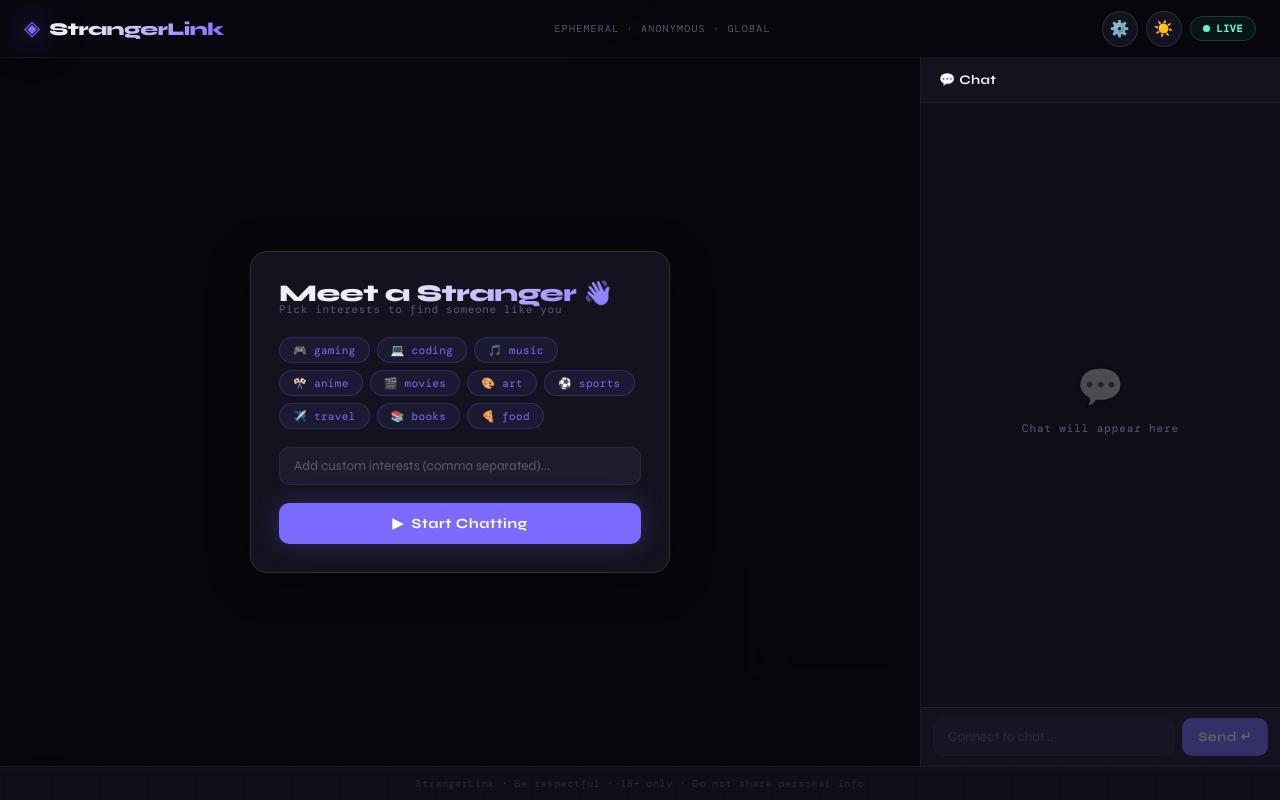
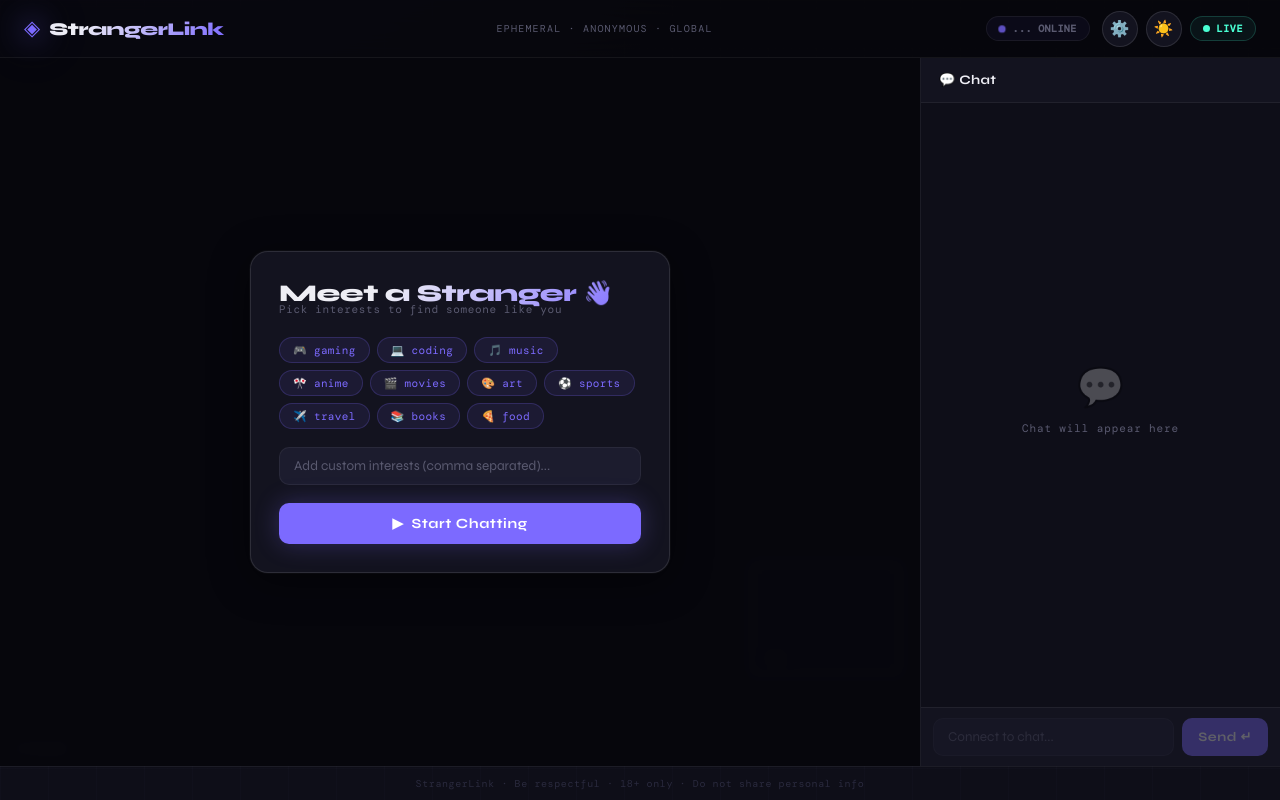
Before and after one commit to itzdevilsunny/omgl-live, a Next.js app: page / in a window 1280 px wide. Built offline with nearby package versions, Linux system fonts and the light colour scheme.

Commit message:
feat: reliable heartbeat matchmaking + trending tags + live online count + connection provider indicator

```diff
--- a/components/StrangerLinkApp.js
+++ b/components/StrangerLinkApp.js
@@ -53,6 +53,9 @@ export default function StrangerLinkApp() {
   const [selectedVideo, setSelectedVideo] = useState('');    // 🆕 chosen cameraId
   const [selectedAudio, setSelectedAudio] = useState('');    // 🆕 chosen micId
   const [audioLevel,    setAudioLevel]    = useState(0);     // 🆕 for visualizer
+  const [onlineCount,   setOnlineCount]   = useState(0);     // 🆕 total users
+  const [trendingTags,  setTrendingTags]  = useState([]);    // 🆕 popular interests
+  const [connType,      setConnType]      = useState('Direct'); // 🆕 P2P or Relay
 
   const [userId] = useState(() => {
     if (typeof window !== 'undefined') {
@@ -261,7 +264,11 @@ export default function StrangerLinkApp() {
     };
 
     pc.onicecandidate = (e) => {
-      if (e.candidate && partnerIdRef.current) {
+      if (e.candidate) {
+        // 🆕 Connection quality check
+        if (e.candidate.candidate.includes('relay')) setConnType('Relay (Secure)');
+        else if (e.candidate.candidate.includes('srflx')) setConnType('P2P (Direct)');
+
         fetch('/api/signal', {
           method: 'POST',
           headers: { 'Content-Type': 'application/json' },
@@ -420,11 +427,14 @@ export default function StrangerLinkApp() {
 
     async function doJoin() {
       try {
-        await fetch('/api/join', {
+        const res = await fetch('/api/join', {
           method: 'POST',
           headers: { 'Content-Type': 'application/json' },
           body: JSON.stringify({ userId, interests: getInterestsArray() }),
         });
+        const data = await res.json();
+        if (data.onlineCount) setOnlineCount(data.onlineCount);
+        if (data.trending) setTrendingTags(data.trending);
       } catch {}
     }
     doJoin();
@@ -580,6 +590,12 @@ export default function StrangerLinkApp() {
           <div className={styles.tagline}>EPHEMERAL · ANONYMOUS · GLOBAL</div>
 
           <div className={styles.headerActions}>
+            {/* 🆕 Online count */}
+            <div className={styles.onlineBadge}>
+              <span className={styles.onlineDot} />
+              <span className={styles.onlineText}>{onlineCount || '...'} ONLINE</span>
+            </div>
+
             {/* 🆕 Session timer */}
             {isActive && (
               <div className={styles.timerBadge}>
@@ -622,7 +638,7 @@ export default function StrangerLinkApp() {
                 <div className={styles.connectionStatus}>
                   <div className={`${styles.connectionDot} ${isSearching ? styles.connectionDotWaiting : !isActive ? styles.connectionDotOff : ''}`} />
                   <span className={styles.connectionLabel}>
-                    {isSearching ? 'SEARCHING...' : isActive ? 'CONNECTED' : 'DISCONNECTED'}
+                    {isSearching ? 'SEARCHING...' : isActive ? connType.toUpperCase() : 'DISCONNECTED'}
                   </span>
                 </div>
               )}
@@ -707,6 +723,25 @@ export default function StrangerLinkApp() {
                       </button>
                     ))}
                   </div>
+
+                  {/* 🆕 Trending Tags */}
+                  {trendingTags.length > 0 && (
+                    <>
+                      <p className={styles.settingsLabel} style={{ fontSize: '9px', marginBottom: '8px' }}>🔥 Trending Now</p>
+                      <div className={styles.interestTags} style={{ marginBottom: '10px' }}>
+                        {trendingTags.map(tag => (
+                          <button
+                            key={tag}
+                            className={`${styles.tagChip} ${activeTags.includes(tag) ? styles.tagChipActive : ''}`}
+                            style={{ background: 'rgba(250,204,21,0.08)', borderColor: 'rgba(250,204,21,0.2)', color: 'var(--yellow)' }}
+                            onClick={() => toggleTag(tag)}
+                          >
+                            #{tag}
+                          </button>
+                        ))}
+                      </div>
+                    </>
+                  )}
                   <input
                     type="text"
                     placeholder="Add custom interests (comma separated)..."
--- a/pages/api/join.js
+++ b/pages/api/join.js
@@ -14,6 +14,8 @@ const redis = new Redis({
   token: process.env.UPSTASH_REDIS_REST_TOKEN,
 });
 
+const HEARTBEAT_WINDOW_MS = 5500; // 5.5s timeout (pings are every 2s)
+
 export default async function handler(req, res) {
   if (req.method !== 'POST') return res.status(405).json({ error: 'Method not allowed' });
 
@@ -21,63 +23,76 @@ export default async function handler(req, res) {
     const { userId, interests } = req.body;
     if (!userId) return res.status(400).json({ error: 'userId required' });
 
-    // 1. Try to match by interests (if any)
+    const now = Date.now();
+    const minTime = now - HEARTBEAT_WINDOW_MS;
+
+    // 1. Update Heartbeat
+    await redis.zadd('active_queue', { score: now, member: userId });
+
+    // 2. Fetch Trending Tags (Top 12)
+    const trending = await redis.zrevrange('trending_tags', 0, 11);
+    const onlineCount = await redis.zcount('active_queue', minTime, '+inf');
+
+    // 3. Matchmaking by interests
     if (interests && Array.isArray(interests) && interests.length > 0) {
       for (const tag of interests) {
         const sanitizedTag = tag.toLowerCase().trim();
         if (!sanitizedTag) continue;
 
-        const partnerId = await redis.spop(`waiting_tag:${sanitizedTag}`);
-        if (partnerId && partnerId !== userId) {
-          const roomId = `room-${Date.now()}-${Math.random().toString(36).slice(2)}`;
+        // Find an active user in this tag who isn't me
+        const candidates = await redis.zrangebyscore(`waiting_tag:${sanitizedTag}`, minTime, '+inf', { offset: 0, count: 10 });
+        const partnerId = candidates.find(id => id !== userId);
 
-          // ✅ FIX: Only ONE peer is initiator. The newly-matched user (partnerId)
-          // is the initiator (they create the offer). The waiting user (userId) is the answerer.
-          await pusher.trigger(`user-${userId}`, 'matched', { roomId, isInitiator: false, partnerId });
-          await pusher.trigger(`user-${partnerId}`, 'matched', { roomId, isInitiator: true, partnerId: userId });
+        if (partnerId) {
+          // Atomic grab
+          const removed = await redis.zrem(`waiting_tag:${sanitizedTag}`, partnerId);
+          if (removed) {
+            const roomId = `room-i-${now}-${Math.random().toString(36).slice(2, 6)}`;
 
-          for (const otherTag of interests) {
-            await redis.srem(`waiting_tag:${otherTag.toLowerCase().trim()}`, userId);
+            // Trigger both
+            await pusher.trigger(`user-${userId}`, 'matched', { roomId, isInitiator: false, partnerId });
+            await pusher.trigger(`user-${partnerId}`, 'matched', { roomId, isInitiator: true, partnerId: userId });
+
+            // Cleanup my own presence
+            await redis.zrem('active_queue', userId);
+            await redis.zrem('active_queue', partnerId);
+            for (const t of interests) await redis.zrem(`waiting_tag:${t.toLowerCase().trim()}`, userId);
+
+            return res.status(200).json({ waiting: false, partnerId, trending, onlineCount });
           }
-          await redis.srem('waiting_users', userId);
-
-          return res.status(200).json({ waiting: false, partnerId });
         }
       }
 
+      // Add self to tag queues
       for (const tag of interests) {
         const sanitizedTag = tag.toLowerCase().trim();
         if (sanitizedTag) {
-          await redis.sadd(`waiting_tag:${sanitizedTag}`, userId);
-          await redis.expire(`waiting_tag:${sanitizedTag}`, 60);
+          await redis.zadd(`waiting_tag:${sanitizedTag}`, { score: now, member: userId });
+          await redis.expire(`waiting_tag:${sanitizedTag}`, 10);
           await redis.zincrby('trending_tags', 1, sanitizedTag);
         }
       }
     }
 
-    // 2. Global Fallback / Default Matching
-    const partnerId = await redis.spop('waiting_users');
-    if (partnerId && partnerId !== userId) {
-      const roomId = `room-${Date.now()}-${Math.random().toString(36).slice(2)}`;
+    // 4. Global Matchmaking (fallback)
+    const globalCandidates = await redis.zrangebyscore('active_queue', minTime, '+inf', { offset: 0, count: 20 });
+    const partnerId = globalCandidates.find(id => id !== userId);
 
-      // ✅ FIX: Only ONE peer is initiator. The waiting user (partnerId) is initiator.
-      await pusher.trigger(`user-${userId}`, 'matched', { roomId, isInitiator: false, partnerId });
-      await pusher.trigger(`user-${partnerId}`, 'matched', { roomId, isInitiator: true, partnerId: userId });
+    if (partnerId) {
+      const removed = await redis.zrem('active_queue', partnerId);
+      if (removed) {
+        const roomId = `room-g-${now}-${Math.random().toString(36).slice(2, 6)}`;
 
-      if (interests) {
-        for (const tag of interests) {
-          await redis.srem(`waiting_tag:${tag.toLowerCase().trim()}`, userId);
-        }
+        await pusher.trigger(`user-${userId}`, 'matched', { roomId, isInitiator: false, partnerId });
+        await pusher.trigger(`user-${partnerId}`, 'matched', { roomId, isInitiator: true, partnerId: userId });
+
+        await redis.zrem('active_queue', userId);
+        return res.status(200).json({ waiting: false, partnerId, trending, onlineCount });
       }
-
-      return res.status(200).json({ waiting: false, partnerId });
     }
 
     // Still waiting
-    await redis.sadd('waiting_users', userId);
-    await redis.zadd('global_activity', { score: Date.now(), member: userId });
-
-    return res.status(200).json({ waiting: true });
+    return res.status(200).json({ waiting: true, trending, onlineCount });
   } catch (error) {
     console.error('Join API Error:', error);
     return res.status(500).json({ error: 'Internal server error' });
--- a/styles/Home.module.css
+++ b/styles/Home.module.css
@@ -1037,6 +1037,39 @@
   transition: width 0.08s ease;
 }
 
+/* ── ONLINE BADGE ────────────────────────────────────────────── */
+.onlineBadge {
+  display: flex;
+  align-items: center;
+  gap: 8px;
+  background: rgba(var(--accent-rgb), 0.05);
+  border: 1px solid var(--border);
+  padding: 5px 12px;
+  border-radius: 100px;
+  margin-right: 4px;
+}
+
+.onlineDot {
+  width: 6px;
+  height: 6px;
+  border-radius: 50%;
+  background: var(--accent);
+  animation: pulseTiny 2s ease-in-out infinite;
+}
+
+@keyframes pulseTiny {
+  0%, 100% { transform: scale(1); opacity: 1; }
+  50% { transform: scale(1.4); opacity: 0.5; }
+}
+
+.onlineText {
+  font-family: var(--font-mono);
+  font-size: 10px;
+  font-weight: 600;
+  color: var(--text-muted);
+  letter-spacing: 0.04em;
+}
+
 @media (max-width: 768px) {
   .header { padding: 0 14px; height: 52px; }
   .tagline { display: none; }
```
